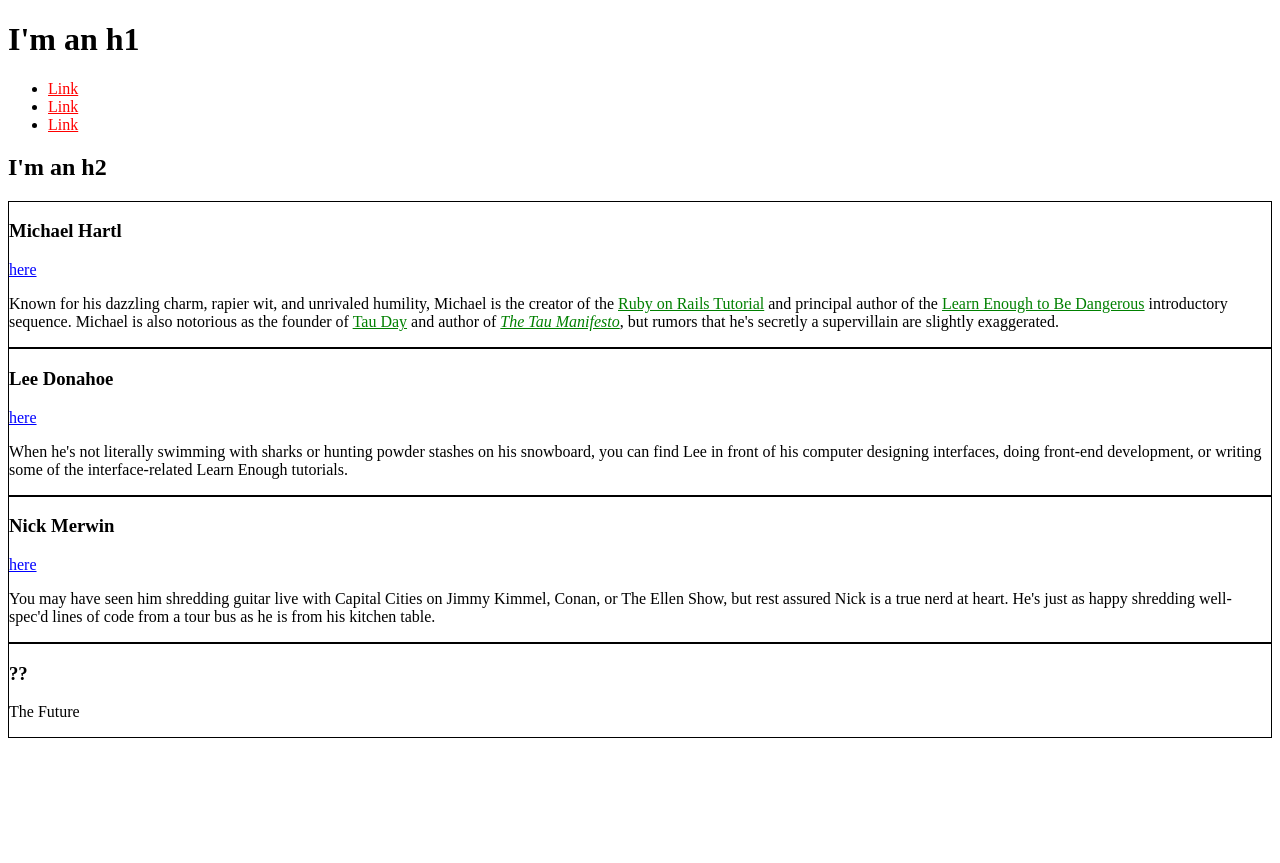
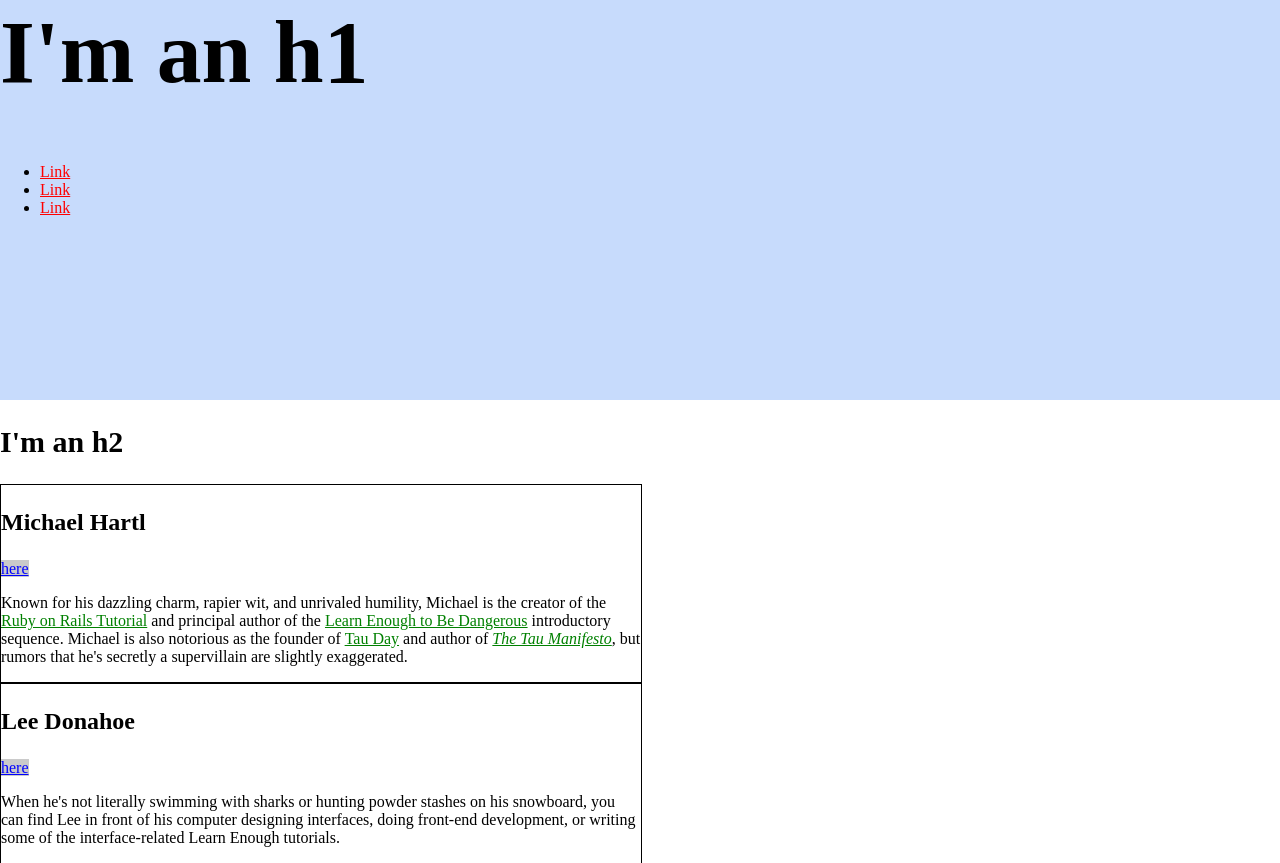
Before and after one commit to leurjim/leurjim.github.io, a plain HTML site: page index.html in a window 1280 px wide. Shown: the top 863 px of the page. Before the commit the page ends 800 px from the top, so only its background shows below. Drawn offline with Linux system fonts and the light colour scheme.

Commit message:
Add tamaño en un hero

```diff
--- a/index.html
+++ b/index.html
@@ -5,18 +5,49 @@
     <meta charset="utf-8">
     <style>
       /* GLOBAL STYLES */
+      html, body {
+        margin: 0;
+        padding: 0;
+      }
+
+      h1 {
+        font-size: 7vw;
+        margin-top: 0;
+      }
+
       a {
-        color: red;
+        color: #f00;
+      }
+      h2 {
+        font-size: 30px;
+      }
+
+      /* HERO STYLES */
+      .full-hero {
+        background-color: #c7dbfc;
+        height: 50vh;
       }
 
       /* SOCIAL STYLES */
       .social-link {
+        background: rgba(150, 150, 150, 0.5);
         color: blue;
       }
 
       /* BIO STYLES */
+      .bio-wrapper {
+        font-size: 24px;
+      }
       .bio-box {
         border: 1px solid black;
+        font-size: 1rem;
+        width: 50%;
+      }
+      .bio-box h3 {
+        font-size: 1.5em;
+      }
+      .bio-copy{
+        font-size: 1em;
       }
       .bio-copy a {
         color: green;
@@ -24,6 +55,8 @@
     </style>
   </head>
   <body>
+
+  <div class="full-hero hero-home">
     <h1>I'm an h1</h1>
     <ul>
       <li>
@@ -36,7 +69,9 @@
         <a href="https://example.com/">Link</a>
       </li>
     </ul>
+  </div>
     <h2>I'm an h2</h2>
+    <div class="bio-wrapper">
       <div class="bio-box">
         <h3>Michael Hartl</h3>
         <a href="https://twitter.com/mhartl" class="social-link">here</a>
@@ -86,5 +121,6 @@
           The Future
         </p>
       </div>
+    </div>
   </body>
 </html>
```
Lines whose indentation alone changed are shown as unchanged.
